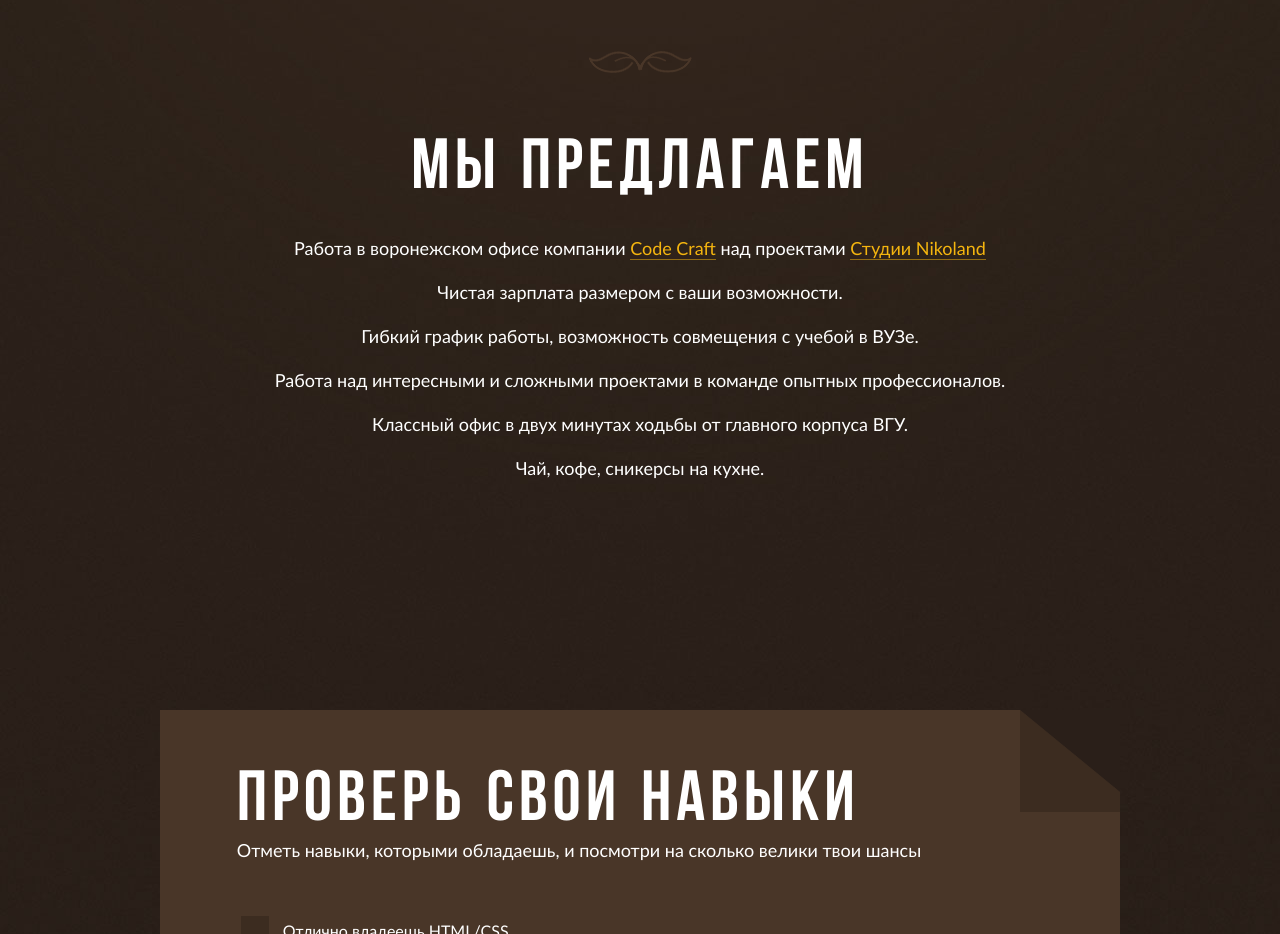
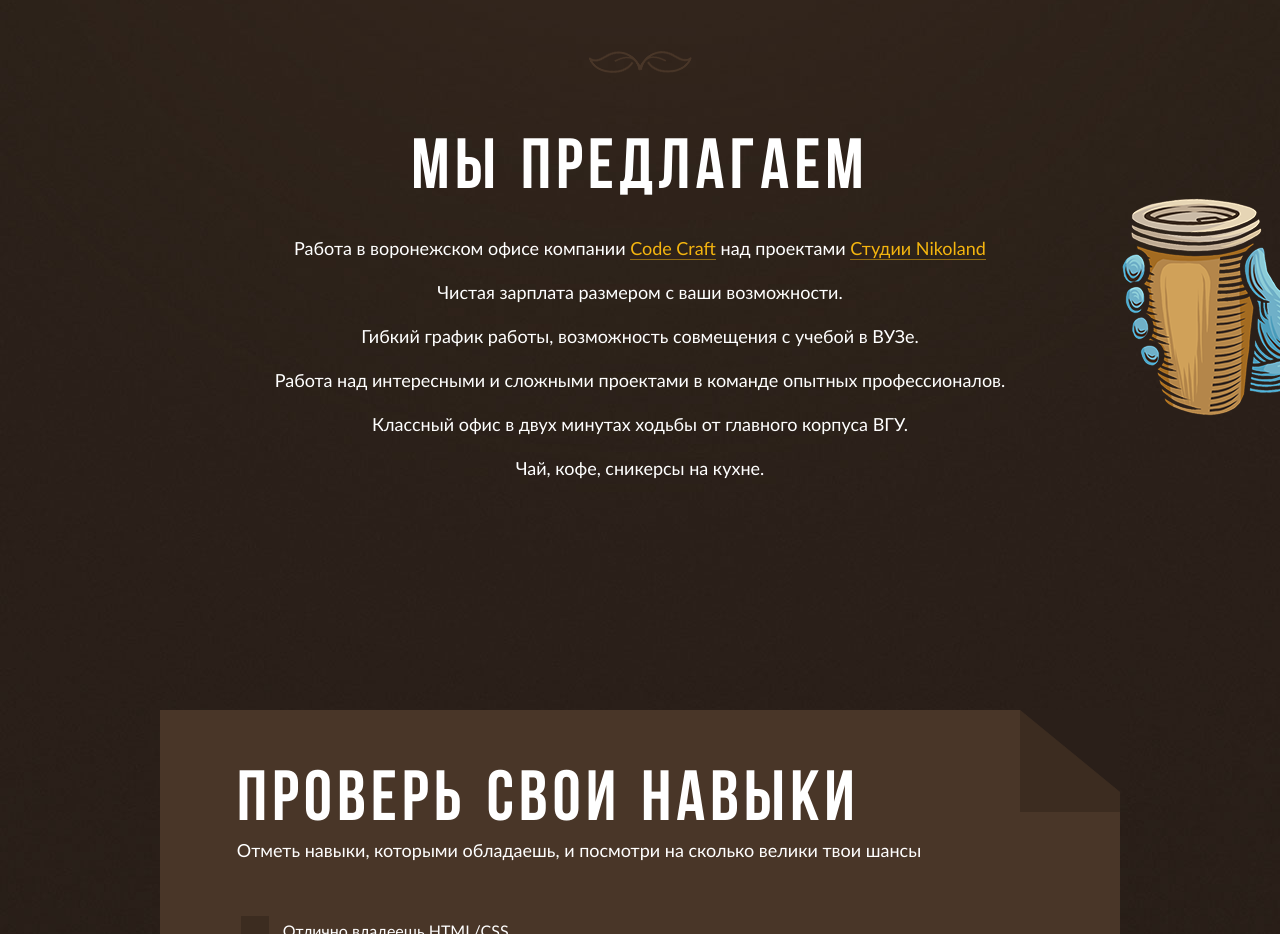
Before and after one commit to derteg/vacancy-front-end, a website: page index.html in a window 1280 px wide. Shown: the part 980-1914 px from the top of the page. Drawn offline with nearby package versions, Linux system fonts and the light colour scheme.

Commit message:
ad
the end

```diff
--- a/src/sass/_promo_02.scss
+++ b/src/sass/_promo_02.scss
@@ -1,6 +1,6 @@
 .b-second-promo{
 	text-align: center;
-	background-image: url(../pic/pic_02.png) no-repeat;
+	background: transparent url(../pic/pic_02.png) no-repeat;
 	background-position: 200% 50%;
 	@include transition(background-position .4s);
 	margin-bottom: 220px;
```
Also changed, not shown: dist/css/style.css, 1 other file.
